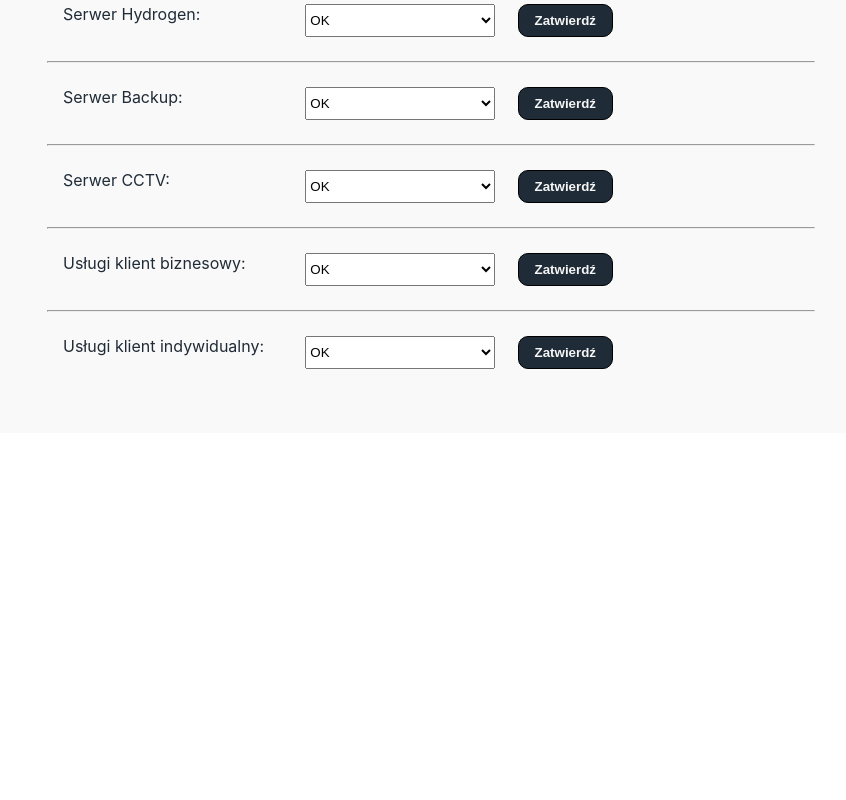
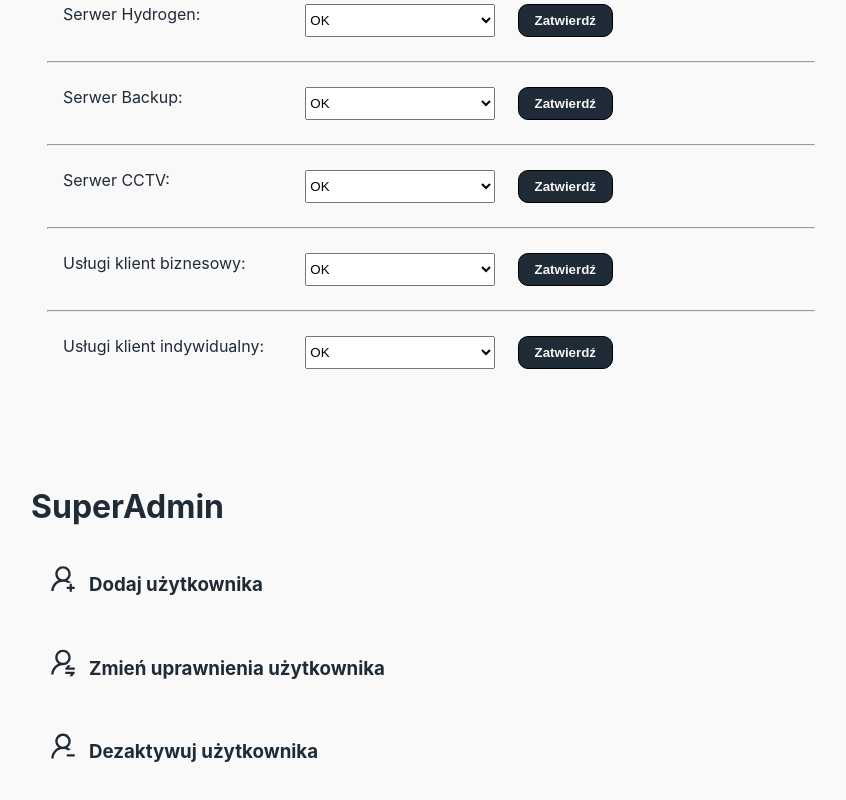
Before and after one commit to pinkjagnie/support-page-bb, a React (Create React App) app: page /login/panel in a window 1280 px wide. Shown: the part 859-1659 px from the top of the page, without its empty margins (33-879 px from the left). Before the commit the page ends 1292 px from the top, so only its background shows below. Built offline with nearby package versions, Linux system fonts and the light colour scheme.

Commit message:
Setup LoggedSuperAdmin component

```diff
--- /dev/null
+++ b/src/components/logged/LoggedSuperAdmin.js
@@ -0,0 +1,37 @@
+import React from "react";
+
+import { AiOutlineUserAdd, AiOutlineUserSwitch, AiOutlineUserDelete } from "react-icons/ai";
+
+import "./loggedSuperAdmin.css"
+
+const LoggedSuperAdmin = () => {
+  return(
+    <div className="loggedSuperAdminSection">
+      <h1>SuperAdmin</h1>
+
+      <div className="loggedSuperAdminSingleBox">
+        <div className="loggedSuperAdminSingleTitle">
+          <AiOutlineUserAdd size="2rem"/>
+          <h3>Dodaj użytkownika</h3>
+        </div>
+      </div>
+
+      <div className="loggedSuperAdminSingleBox">
+        <div className="loggedSuperAdminSingleTitle">
+          <AiOutlineUserSwitch size="2rem" />
+          <h3>Zmień uprawnienia użytkownika</h3>
+        </div>
+      </div>
+
+      <div className="loggedSuperAdminSingleBox">
+        <div className="loggedSuperAdminSingleTitle">
+          <AiOutlineUserDelete size="2rem" />
+          <h3>Dezaktywuj użytkownika</h3>
+        </div>
+      </div>
+
+    </div>
+  )
+};
+
+export default LoggedSuperAdmin;
--- /dev/null
+++ b/src/components/logged/loggedSuperAdmin.css
@@ -0,0 +1,17 @@
+.loggedSuperAdminSection {
+  width: 800px;
+  padding: 2rem 4rem;
+}
+
+.loggedSuperAdminSingleBox {
+  padding: 1rem;
+}
+
+.loggedSuperAdminSingleTitle {
+  display: flex;
+}
+
+.loggedSuperAdminSingleTitle h3 {
+  padding-left: 10px;
+  margin-top: 10px;
+}
--- a/src/pages/PanelLoggedPage.js
+++ b/src/pages/PanelLoggedPage.js
@@ -1,6 +1,7 @@
 import React from "react";
+
+import LoggedSuperAdmin from "../components/logged/LoggedSuperAdmin";
 import LoggedAdmin from "../components/logged/LoggedAdmin";
-
 import LoggedSupport from "../components/logged/LoggedSupport";
 
 import "../components/panelLoggedPage.css";
@@ -16,6 +17,7 @@ const PanelLoggedPage = () => {
       <div>
         <LoggedSupport />
         <LoggedAdmin />
+        <LoggedSuperAdmin />
       </div>
     </div>
   )
```
